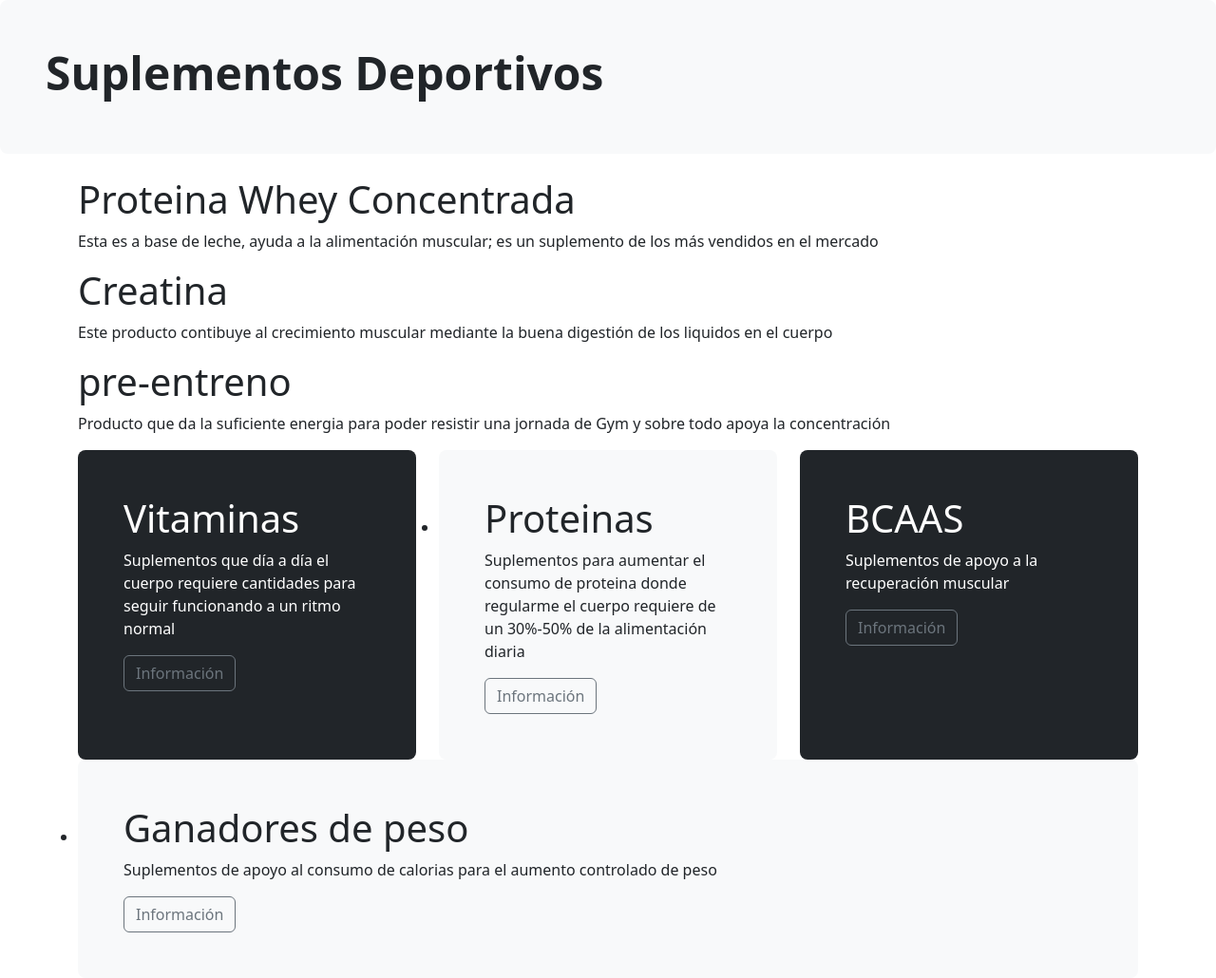
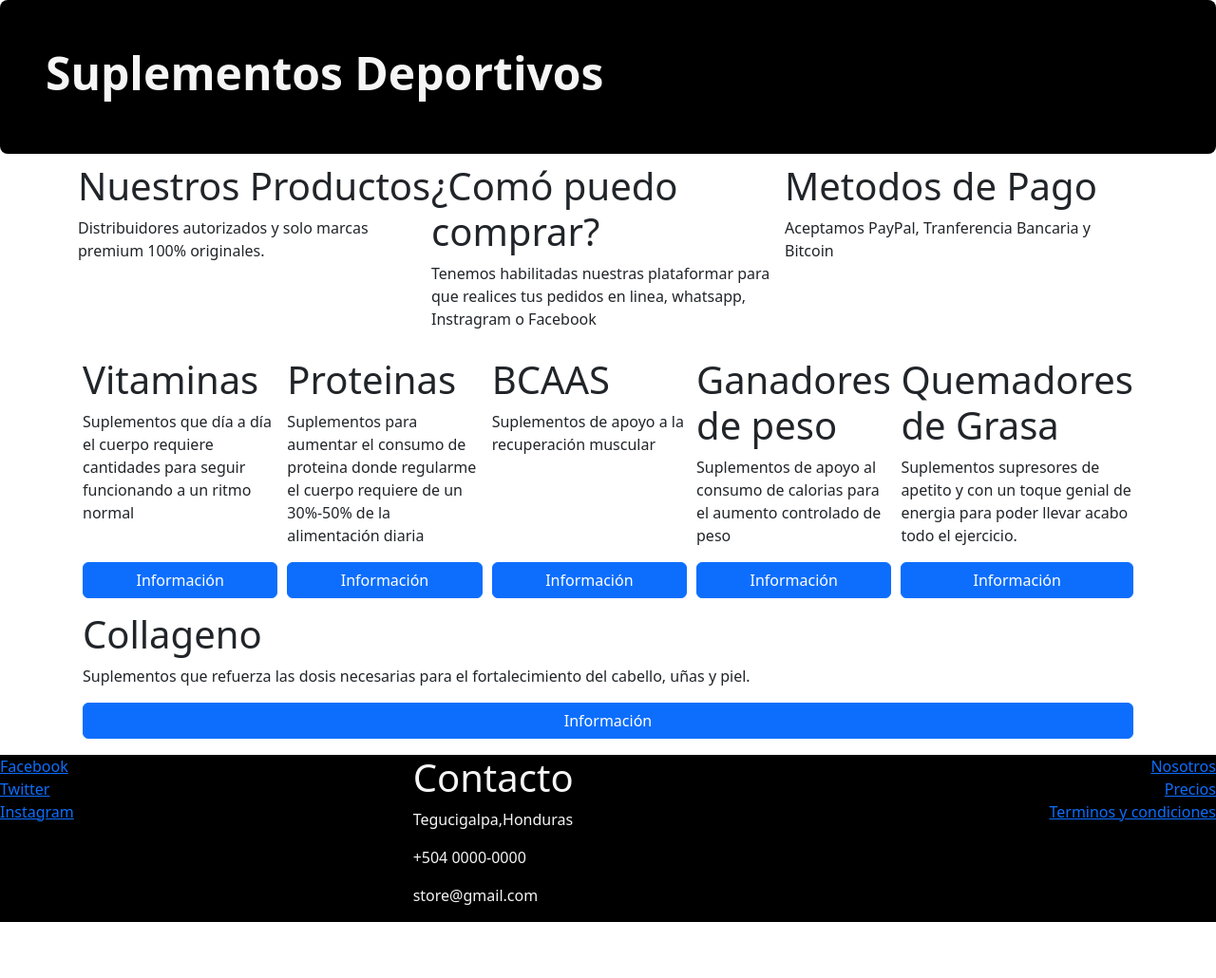
Before and after one commit to Stefcoca/Proyecto_bootstrap, a website: page index.html in a window 1280 px wide. Shown: the whole page at 95% size. After the commit the page ends 971 px from the top, so only its background shows below. Drawn offline with nearby package versions, Linux system fonts and the light colour scheme.

Commit message:
Footer y estilos

```diff
--- a/index.html
+++ b/index.html
@@ -5,69 +5,116 @@
     <meta name="viewport" content="width=device-width, initial-scale=1.0">
 
     <link rel="stylesheet" href="node_modules/bootstrap/dist/css/bootstrap.min.css">
-
+    <link rel="stylesheet" href="css/main.css">
     <title> Suplementación Deportiva</title>
 </head>
 
   <body>
 
-    <div class="p-5 mb-4 bg-light rounded-3">
+    <div class="jumbotrom p-5 rounded-3">
         <h1 class="display-5 fw-bold">Suplementos Deportivos</h1>
     </div>
 
-
-
-
 <div class="container">
 
-
-            <div class="row-md">
+    <div class="d-flex">
         <div class="col">
-        <h1>Proteina Whey Concentrada</h1>
-        <p>Esta es a base de leche, ayuda a la alimentación muscular; es un suplemento de los más vendidos en el mercado</p>
+            <h1>Nuestros Productos</h1>
+            <p>Distribuidores autorizados y solo marcas premium 100% originales.</p>
         </div>
         <div class="col">
-        <h1>Creatina</h1>
-        <p>Este producto contibuye al crecimiento muscular mediante la buena digestión de los liquidos en el cuerpo  </p>
+            <h1>¿Comó puedo comprar?</h1>
+            <p>Tenemos habilitadas nuestras plataformar para que realices tus pedidos en linea, whatsapp, Instragram o Facebook</p>
         </div>
         <div class="col">
-        <h1>pre-entreno</h1>
-        <p>Producto que da la suficiente energia para poder resistir una jornada de Gym y sobre todo apoya la concentración </p>
+            <h1>Metodos de Pago</h1>
+            <p>Aceptamos PayPal, Tranferencia Bancaria y Bitcoin </p>
+        </div>
+    </div>
+
+    <div class="d-flex flex-wrap">
+        <div class="card-suplementos d-flex flex-column justify-content-between">
+            <div>
+                <h1>Vitaminas</h1>
+                <p>Suplementos que día a día el cuerpo requiere cantidades para seguir funcionando a un ritmo normal</p>
+            </div>
+            <div>
+                <button type="button" class="btn btn-primary boton-informacion">Información</button>
+            </div>
+        </div>
+        <div class="card-suplementos d-flex flex-column justify-content-between">
+            <div>
+                <h1>Proteinas</h1>
+                <p>Suplementos para aumentar el consumo de proteina donde regularme el cuerpo requiere de un 30%-50% de la alimentación diaria</p>
+            </div>
+            <div>
+                <button type="button" class="btn btn-primary boton-informacion">Información</button>
+            </div>
+        </div>
+        <div class="card-suplementos d-flex flex-column justify-content-between">
+                <div>
+                    <h1>BCAAS</h1>
+                    <p>Suplementos de apoyo a la recuperación muscular</p>
+                </div>
+                <div>
+                    <button type="button" class="btn btn-primary boton-informacion">Información</button>
+                </div>
+        </div>
+        <div class="card-suplementos d-flex flex-column justify-content-between">
+                <div>
+                    <h1>Ganadores de peso</h1>
+                    <p>Suplementos de apoyo al consumo de calorias para el aumento controlado de peso</p>
+                </div>
+                <div>
+                    <button type="button" class="btn btn-primary boton-informacion">Información</button>
+                </div>
+        </div>
+        <div class="card-suplementos d-flex flex-column justify-content-between">
+            <div>
+                    <h1>Quemadores de Grasa</h1>
+                    <p>Suplementos supresores de apetito y con un toque genial de energia para poder llevar acabo todo el ejercicio.</p>
+            </div>
+            <div>
+                    <button type="button" class="btn btn-primary boton-informacion">Información</button>
+            </div>
+        </div>
+        <div class="card-suplementos d-flex flex-column justify-content-between">
+            <div>
+                    <h1>Collageno</h1>
+                    <p>Suplementos que refuerza las dosis necesarias para el fortalecimiento del cabello, uñas y piel.</p>
+            </div>
+            <div>
+                    <button type="button" class="btn btn-primary boton-informacion">Información</button>
+            </div>
+        </div>
     </div>
 
 </div>
-<ul class="list-group">
-    <div class="row align-items-md-strech">
-        <div class="col-md-4">
-    <li class="h-100 p-5 text-white bg-dark rounded-3">
-        <h1>Vitaminas</h1>
-        <p>Suplementos que día a día el cuerpo requiere cantidades para seguir funcionando a un ritmo normal</p>
-        <button type="button" class="btn btn-outline-secondary">Información</button>
-    </li>
+<footer>
+<div class="row">
+    <div class="col-sm-4 d-flex flex-column">
+    <a href="http://www.Facebook.com">Facebook</a>
+    <a href="http://www.Twitter.com">Twitter</a>
+    <a href="http://www.Instgram.com">Instagram</a>
     </div>
-    <div class="col">
-    <li class="h-100 p-5 bg-light rounded-3">
-        <h1>Proteinas</h1>
-        <p>Suplementos para aumentar el consumo de proteina donde regularme el cuerpo requiere de un 30%-50% de la alimentación diaria</p>
-        <button type="button" class="btn btn-outline-secondary">Información</button>
-    </li>
+    <div class="col-sm-4">
+        <address>
+            <h1>Contacto</h1>
+           <p>Tegucigalpa,Honduras</p>
+           <p> +504 0000-0000 </p>
+           <p> store@gmail.com </p>
+        </address>
     </div>
-    <div class="col">
-    <li class="h-100 p-5 text-white bg-dark rounded-3">
-        <h1>BCAAS</h1>
-        <p>Suplementos de apoyo a la recuperación muscular</p>
-        <button type="button" class="btn btn-outline-secondary">Información</button>
-    </li>
-    </div>
-    <div class="col">
-    <li class="h-100 p-5 bg-light rounded-3">
-        <h1>Ganadores de peso</h1>
-        <p>Suplementos de apoyo al consumo de calorias para el aumento controlado de peso</p>
-        <button type="button" class="btn btn-outline-secondary">Información</button>
-    </li>
+    <div class="col-sm-4 d-flex flex-column align-items-end">
+        <a href="http://www.Facebook.com">Nosotros</a>
+        <a href="http://www.Twitter.com">Precios</a>
+        <a href="http://www.Instgram.com">Terminos y condiciones</a>
         </div>
 </div>
-</ul>
-</div>
+</footer>
+<script src="node_modules/@popperjs/core/dist/umd/popper.min.js"></script>
+<script src="node_modules/jquery/dist/jquery.min.js"></script>
+<script src="node_modules/bootstrap/dist/js/bootstrap.min.js"></script>
   </body>
+
 </html>
```
Lines whose indentation alone changed are shown as unchanged.
